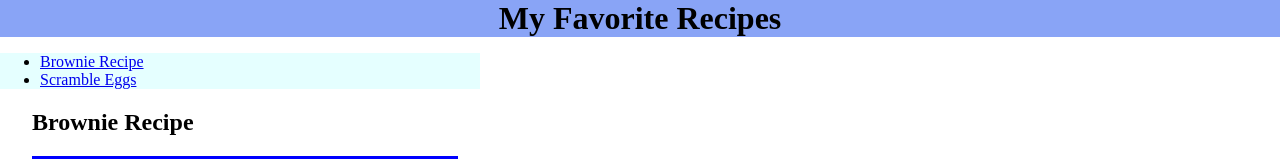
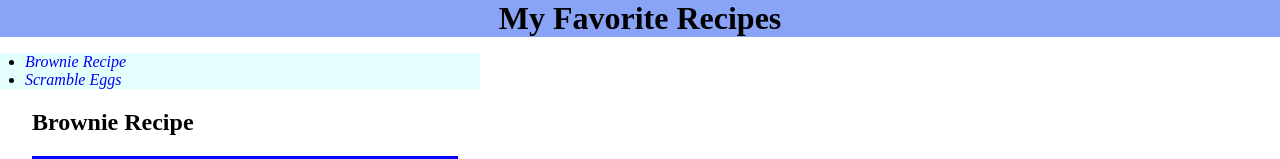
Before and after one commit to webtestingrun15/html5-recipe, a plain HTML site: page index.html in a window 1280 px wide. Shown: the top 159 px of the page. Drawn offline with Linux system fonts and the light colour scheme.

Commit message:
Add left padding to nav ul and style a tag a:hover

```diff
--- a/css/styles.css
+++ b/css/styles.css
@@ -2,7 +2,6 @@
 body {
   margin: 0;
 }
-
 h1 {
   background: #89A4F6;
   text-align: center;
@@ -18,7 +17,17 @@ nav {
   background: rgba(0, 255, 255, 0.1);
   width: 30rem;
 }
-
+nav ul {
+  padding-left: 25px;
+}
 article {
   margin-left: 2.0rem;
 }
+a {
+  font-size: 1rem;
+  font-style: italic;
+  text-decoration: none;
+}
+a:hover {
+  color: red;
+}
```
